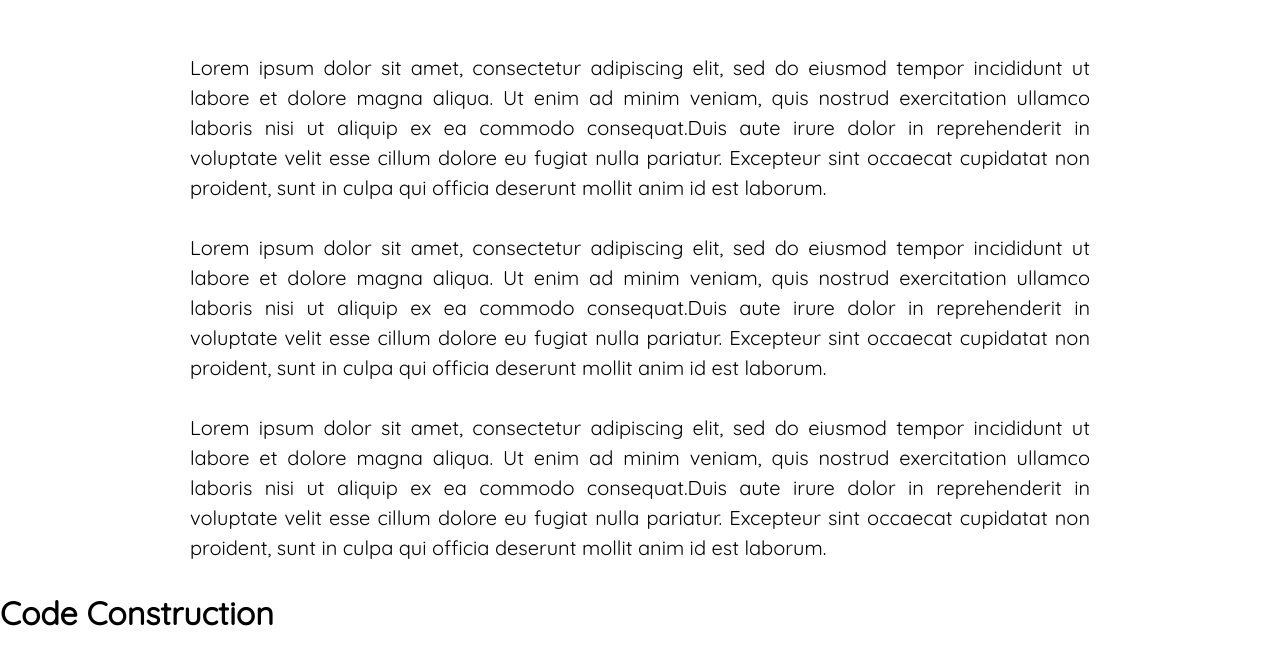
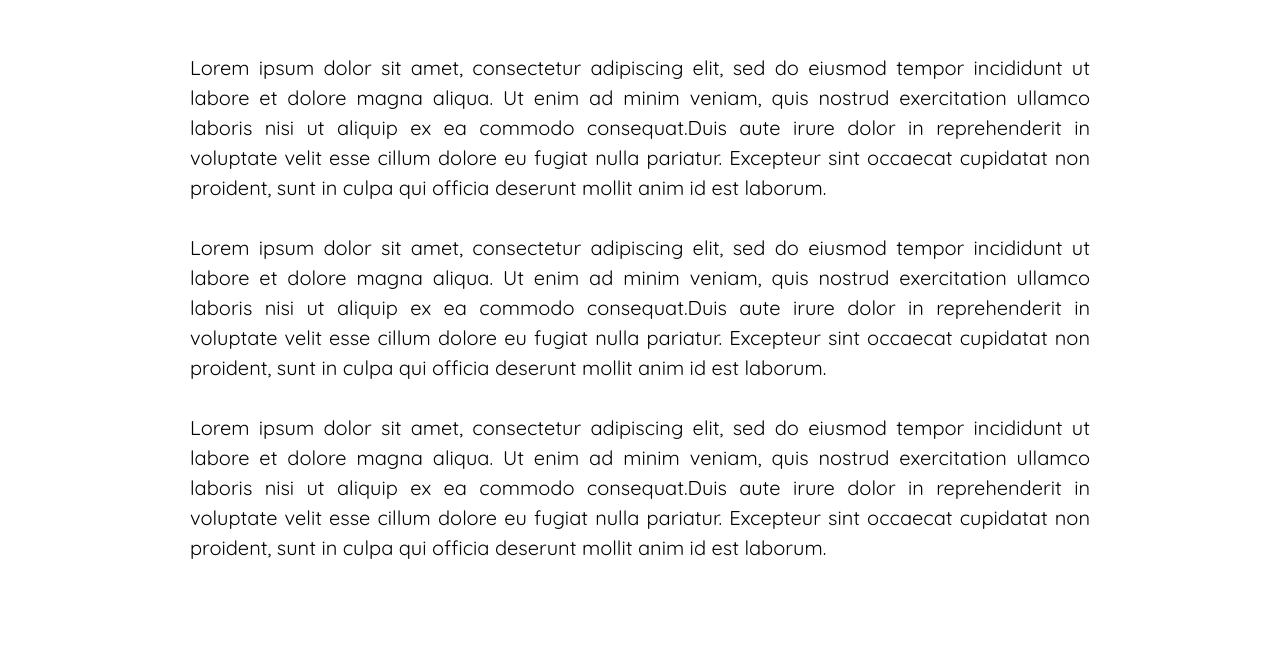
Before and after one commit to jessebrandtt/jessebrandtt.github.io, a plain HTML site: page index.html in a window 1280 px wide. Shown: the part 827-1481 px from the top of the page. After the commit the page ends 1420 px from the top, so only its background shows below. Drawn offline with nearby package versions, Linux system fonts and the light colour scheme.

Commit message:
Update index.html

```diff
--- a/index.html
+++ b/index.html
@@ -56,6 +56,5 @@
         </section>
     </div>
 </div>
-<h1>Code Construction</h1>
 </body>
 </html>
```
